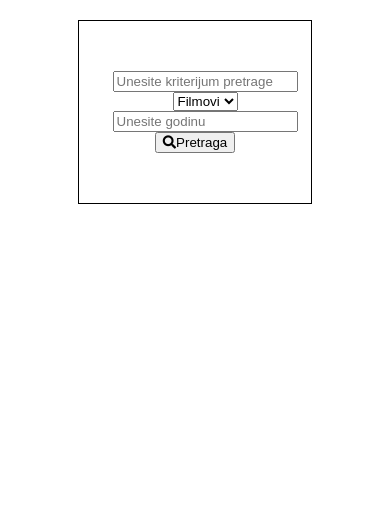
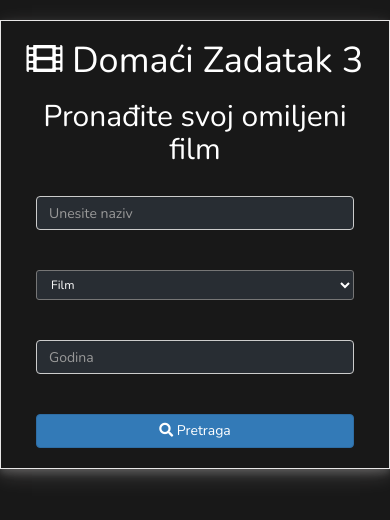
Before and after one commit to semirhusovic/amplitudo-zadaci, a PHP site: page / in a window 390 px wide. Shown: the top 520 px of the page. Run offline with PHP 8.4, Linux system fonts and the light colour scheme.

Commit message:
Added styles

```diff
--- a/Domaci-3/app.js
+++ b/Domaci-3/app.js
@@ -1,41 +1,81 @@
 $(document).ready(() => {
     const apiKey = 'fdb9ea3c'
+        $( "form" ).click(function( event ) {
+            event.preventDefault()});
     $('.output').hide();
     $('.pretraga').on('click', () => {
+        $('.info').html(''); // brisanje starih podataka iz tabele
         let naslov = $('#kriterijum')
         let tip = $('#tip')
         let godina = $('#godina')
+        if (naslov.val().length == 0) {
+            alert('Naziv mora biti popunjen')
+        }
         $.ajax({
             url: `http://www.omdbapi.com/?apikey=${apiKey}&t=${naslov.val()}&type=${tip.val()}&y=${godina.val()}`,
             dataType: 'text',
             type: "GET",
             success: function(data) {
             let podaciJSON = JSON.parse(data);
+            $(".posterImg").attr("src",podaciJSON.Poster);
+            $(".info").append(`<table class="table table-dark">
+            <tbody id="InfoData">
+            <tr>
+                <td><b>Naziv</b></td>
+                <td colspan="2">${podaciJSON.Title}</td>
+            </tr>
+            <tr>
+                <td><b>Godina</b></td>
+                <td colspan="2">${podaciJSON.Year}</td>
+            </tr>
+            <tr>
+                <td><b>Datum</b></td>
+                <td colspan="2">${podaciJSON.Released}</td>
+            </tr>
+            <tr>
+                <td><b>Trajanje</b></td>
+                <td colspan="2">${podaciJSON.Runtime}</td>
+            </tr>
+            <tr>
+                <td><b>Reziser</b></td>
+                <td colspan="2">${podaciJSON.Director}</td>
+            </tr>
+            <tr>
+                <td><b>Glumci</b></td>
+                <td colspan="2">${podaciJSON.Actors}</td>
+            </tr>
+            <tr>
+                <td><b>Radnja</b></td>
+                <td colspan="2">${podaciJSON.Plot}</td>
+            </tr>
+            <tr>
+                <td><b>Rejting</b></td>
+                <td></td>
+                <td></td>
+            </tr>
+            </tbody>
+            </table>
+            `)
+        podaciJSON.Ratings.forEach((el) => {
+            $( "#InfoData" ).append(`<tr>
+            <td></td>
+            <td>${el.Source}</td>
+            <td>${el.Value}</td>
+            </tr>`
+            );
+        })
+        if(tip.val() == 'series') {
+            $( "#InfoData" ).append(`<tr>
+            <td><b>Broj Sezona</b></td>
+            <td>${podaciJSON.totalSeasons}</td>
+            <td></td>
+            </tr>`)
+        }
+
             $('.output').show();
-            $(".oNaziv").html(podaciJSON.Title);
-            $(".oGodina").html(podaciJSON.Year);
-            $(".oDatum").html(podaciJSON.Released);
-            $(".oTrajanje").html(podaciJSON.Runtime);
-            $(".posterImg").attr("src",podaciJSON.Poster);
-            $(".oReziser").html(podaciJSON.Director);
-            $(".oGlumci").html(podaciJSON.Actors);
-            $(".oRadnja").html(podaciJSON.Plot);
-            $(".oBrSez").html(podaciJSON.totalSeasons);
-            $(".label").html(podaciJSON.Type);
-
-           if(tip.val() == 'series') {
-            $('.brSez').show();
-           }
-           else {
-            $('.brSez').hide();
-           }
-        $(".oRadnja").html(podaciJSON.Plot);
-        podaciJSON.Ratings.forEach((el) => {
-            $( ".oRejting" ).append(`<br> ${el.Source} : ${el.Value}`);
-        })
-            }
-            });
-
+            },
+        // place to add error handling
+        }      );
 
     })
 })
--- a/Domaci-3/index.html
+++ b/Domaci-3/index.html
@@ -4,38 +4,50 @@
     <meta charset="UTF-8">
     <meta name="viewport" content="width=device-width, initial-scale=1.0">
     <title>Movie Page</title>
+    <link rel="stylesheet" href="https://cdnjs.cloudflare.com/ajax/libs/font-awesome/5.15.1/css/all.min.css"/>
+    <link rel="stylesheet" href="https://maxcdn.bootstrapcdn.com/bootstrap/3.3.7/css/bootstrap.min.css" integrity="sha384-BVYiiSIFeK1dGmJRAkycuHAHRg32OmUcww7on3RYdg4Va+PmSTsz/K68vbdEjh4u" crossorigin="anonymous">
     <link rel="stylesheet" href="style.css">
-    <link rel="stylesheet" href="https://cdnjs.cloudflare.com/ajax/libs/font-awesome/5.15.1/css/all.min.css"/>
 </head>
 <body>
-    <div class="container">
-        <div class="inputContainer">
-            <input type="text" id='kriterijum' placeholder="Unesite kriterijum pretrage">
-            <select id='tip'>
-                <option value="movie">Filmovi</option>
-                <option value="series">Serije</option>
-            </select>
-            <input type="number" id='godina' placeholder="Unesite godinu">
-            <button class="pretraga"><i class="fa fa-search"></i>Pretraga</button>
+
+<div class="container">
+    <h1 class="text-center">
+      <i class="fas fa-film"></i> Domaći Zadatak 3
+    </h1>
+    <h2 class="text-center">
+      Pronađite svoj omiljeni film
+    </h2>
+
+    <form id="forma" class="col-10 offset-1">
+        <input id="kriterijum"
+          class="form-control col-3 input-forma"
+          type="text"
+          placeholder="Unesite naziv"
+          required
+        />
+        <select id="tip" class="custom-select input-sm w-25 p-3 fluid d-block">
+          <option value="movie">Film</option>
+          <option value="series">Serija</option>
+        </select>
+        <input
+          id="godina"
+          type="text"
+          class="form-control input-forma"
+          placeholder="Godina"
+        />
+          <button type="submit" class="btn btn-primary mt-3 pretraga" id="pretraga">
+              <i class="fas fa-search"></i> Pretraga
+            </button>
+      </form>
+
+    <div class="output" id="output">
+        <div class="poster"><img class="posterImg" src="" alt="slika"></div>
+        <div class="info">
         </div>
-
-    <div class="output">
-        <div class="poster">
-            <img class="posterImg" src="" alt="slika">
-            <div class="label"></div>
-        </div>
-        <div class="info"><div class="naziv">Naziv : <span class="oNaziv"></span></div>
-        <div>Godina : <span class="oGodina"></span></div>
-        <div>Trajanje : <span class="oTrajanje"></span></div>
-        <div>Datum Objavljivanja : <span class="oDatum"></span></div>
-        <div>Reziser : <span class="oReziser"></span></div>
-        <div>Glumci : <span class="oGlumci"></span></div>
-        <div>Radnja : <span class="oRadnja"></span></div>
-        <div class='brSez'>Broj Sezona : <span class="oBrSez"></span></div>
-        <div>Ocjene Gledalaca : <span class="oRejting"></span></div>
     </div>
 </div>
-    <script src="https://code.jquery.com/jquery-3.5.1.min.js"></script>
+<script src="https://code.jquery.com/jquery-3.5.1.min.js"></script>
+  <script src="https://maxcdn.bootstrapcdn.com/bootstrap/3.3.7/js/bootstrap.min.js" integrity="sha384-Tc5IQib027qvyjSMfHjOMaLkfuWVxZxUPnCJA7l2mCWNIpG9mGCD8wGNIcPD7Txa" crossorigin="anonymous"></script>
     <script src="app.js"></script>
 </body>
 </html>
--- a/Domaci-3/style.css
+++ b/Domaci-3/style.css
@@ -1,54 +1,91 @@
 @import url("https://fonts.googleapis.com/css2?family=Nunito:wght@200&display=swap");
 body {
   font-family: "Nunito", sans-serif;
-  margin: 5% 20%;
+  margin-top: 5%;
+  background-color: rgb(24, 24, 24);
+  color: white;
 }
 .container {
-  border: 1px solid black;
+  border: 1px solid rgb(231, 230, 230);
+  box-shadow: 0 4px 8px 0 rgba(235, 233, 233, 0.2), 0 6px 20px 0 rgba(238, 231, 231, 0.19);
 }
-.inputContainer {
-  display: flex;
-  flex-wrap: wrap;
-  justify-content: center;
-  align-items: center;
-  align-content: center;
-  padding: 50px;
+#tip,
+#godina,
+#kriterijum {
+  padding: 10;
+  margin: 20px;
+  background-color: #282d33;
+  color: white;
+  width: 16%;
 }
-
-input,
-select {
-  padding: 10;
-  margin-left: 20px;
-}
-
-.output {
+#output {
   display: flex;
   flex-direction: row;
   padding: 2%;
+  flex-wrap: wrap;
 }
 .info {
   padding: 20px;
-  flex-direction: column;
-  justify-content: space-between;
   width: 48%;
-  /* background-color: blue; */
 }
 .poster {
   padding: 20px;
   width: 48%;
-  /* background-color: red; */
+  text-align: center;
 }
-.info > div {
-  padding: 10px;
+#forma {
+  display: flex;
+  flex-wrap: wrap;
+  justify-content: center;
 }
-.poster {
-  position: relative;
+#pretraga {
+  margin: 20px;
+  width: 10%;
+}
+.form-centered {
+  margin: 0 auto;
+  width: 80%;
+}
+@media only screen and (max-width: 500px) {
+  .output {
+    flex-direction: column;
+    font-size: 1.5em;
+  }
+  .poster {
+    width: 100%;
+    justify-content: center;
+  }
+  .info {
+    width: 100%;
+  }
+  #pretraga {
+    margin: 20px;
+    width: 100%;
+  }
+  #godina {
+    width: 100%;
+  }
 }
 
-.type {
-  background-color: rgb(236, 72, 72);
-  color: white;
-  font-size: 1.6em;
-  position: absolute;
-  top: 5%;
+@media only screen and (max-width: 768px) {
+  .output {
+    flex-direction: column;
+    font-size: 1.5em;
+  }
+  .poster {
+    justify-content: center;
+    width: 100%;
+  }
+  .info {
+    width: 100%;
+  }
+  #tip {
+    margin: 20px;
+    width: 100%;
+  }
+  #kriterijum,
+  #godina,
+  #pretraga {
+    width: 100%;
+  }
 }
```
